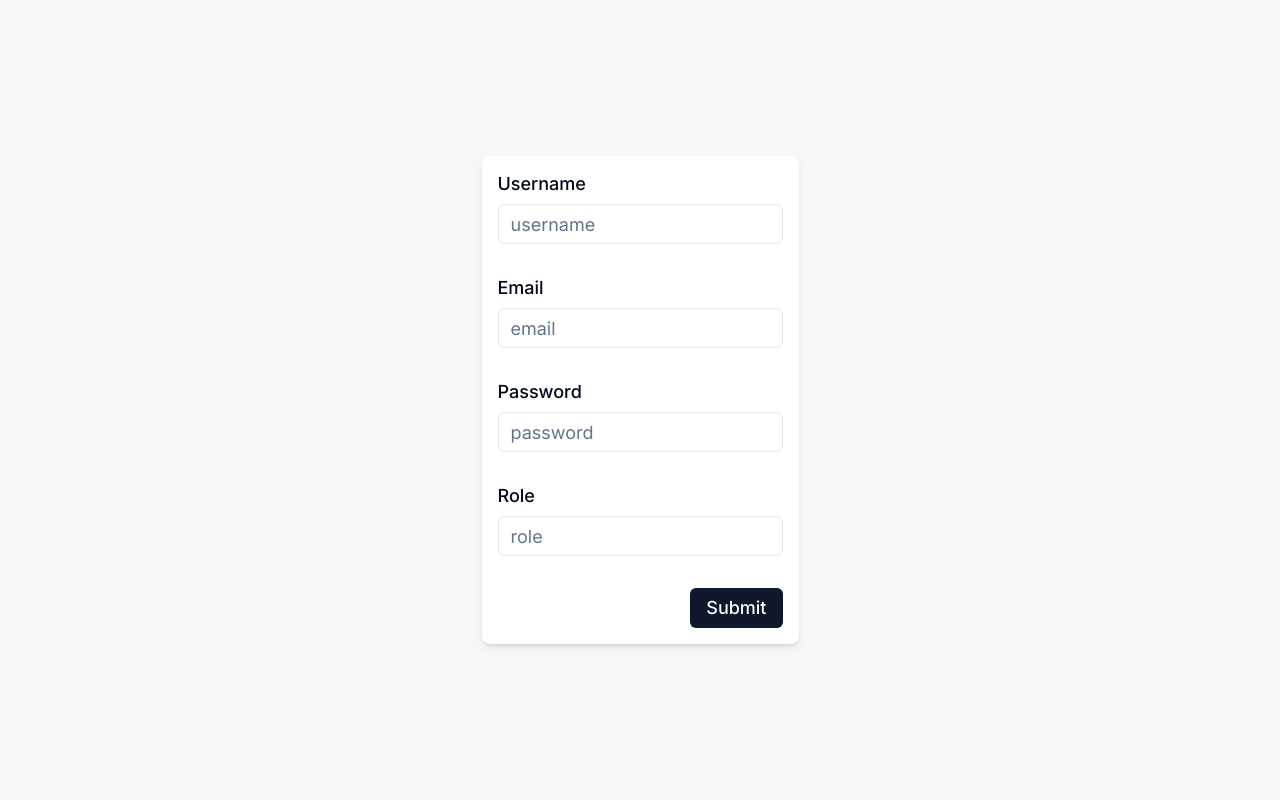
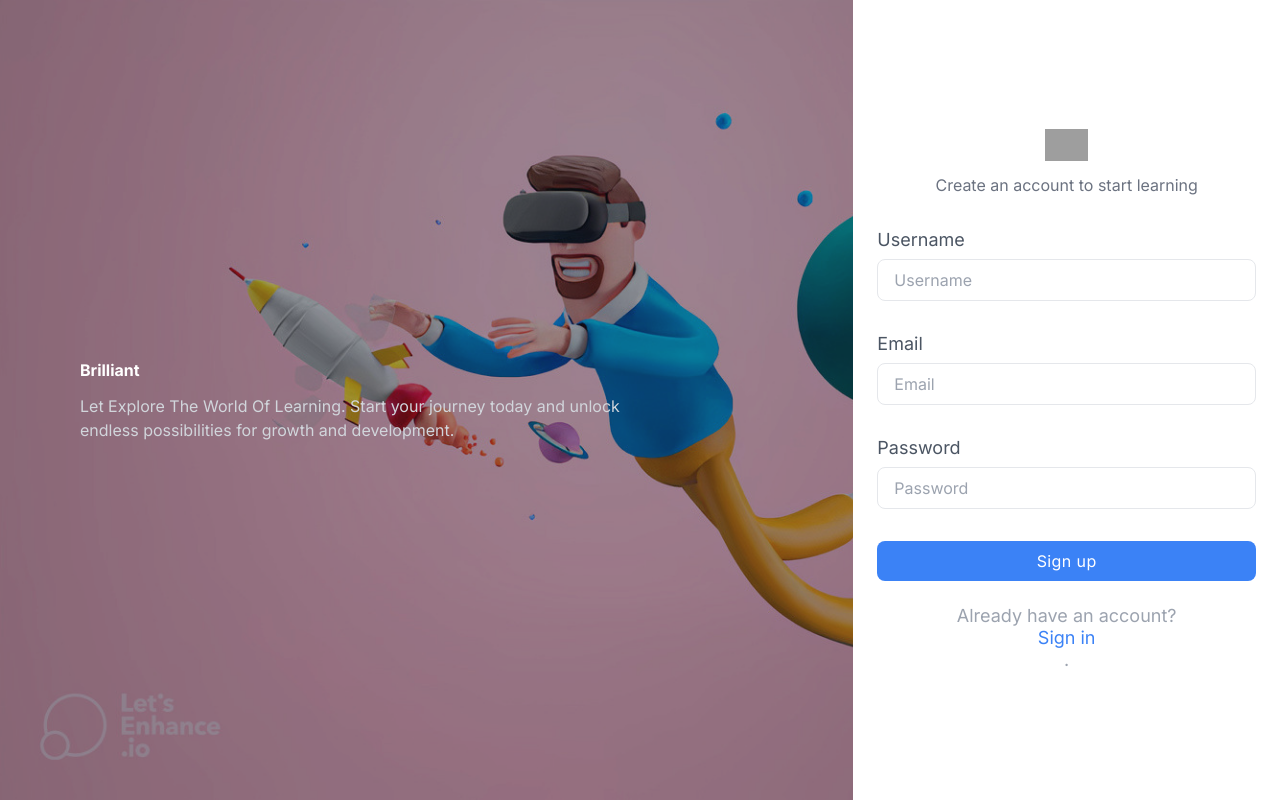
Before and after one commit to fasil729/Learning-APP, a Next.js app in the folder frontend_web/: page /register in a window 1280 px wide. Built offline with nearby package versions, Linux system fonts and the light colour scheme; grey boxes are pictures that could not be loaded.

Commit message:
[frontend] add landing, signin, signup pages

```diff
--- a/frontend_web/app/Home/home.tsx
+++ b/frontend_web/app/Home/home.tsx
@@ -23,25 +23,19 @@ export default function Home() {
           </p>
           <div className="flex-col md:flex-row hidden md:flex gap-5">
             <Link
-              href="/courses"
+              href="/login"
               className="rounded-[20px] group relative bg-blue-500 hover:bg-blue-400 px-5 py-3 text-lg text-white max-w-[200px]"
             >
-              Browse Courses
+              Login
             </Link>
             <Link
-              href="/tutorials"
+              href="/register"
               className="rounded-[20px] group relative bg-transparent px-5 border border-white py-3 text-lg text-white max-w-[200px]"
             >
               <div className="absolute rounded-[20px] z-[1] bg-white inset-0 opacity-0 group-hver:opacity-20" />
-              Tutorials
+              Sign Up
             </Link>
-            <Link
-              href="/contact"
-              className="rounded-[20px] group relative bg-transparent border border-white px-5 py-3 text-lg text-white max-w-[200px]"
-            >
-              <div className="absolute rounded-[20px] z-[1] bg-white inset-0 opacity-0 group-hver:opacity-20" />
-              Contact Us
-            </Link>
+
           </div>
         </div>
       </div>
--- a/frontend_web/components/auth/login.tsx
+++ b/frontend_web/components/auth/login.tsx
@@ -1,115 +1,180 @@
-"use client"
-import { useLoginMutation} from '@/lib/features/auth/authApi'; // Check and verify this import path
-import React, { useState } from 'react';
-import { Button } from '../ui/button';
-import { Form, FormControl, FormDescription, FormField, FormItem, FormLabel, FormMessage } from '../ui/form';
-import { Input } from '../ui/input';
-import { zodResolver } from "@hookform/resolvers/zod"
-import { useForm } from "react-hook-form"
-import { z } from "zod"
-import SuccessMessage from '../messages/successMessage';
-import ErrorMessage from '../messages/errorMessage';
-
-
+"use client";
+import React from "react";
+import { Button } from "../ui/button";
+import {
+  Form,
+  FormControl,
+  FormField,
+  FormLabel,
+  FormMessage,
+} from "../ui/form";
+import { Input } from "../ui/input";
+import { zodResolver } from "@hookform/resolvers/zod";
+import { useForm } from "react-hook-form";
+import { z } from "zod";
+import SuccessMessage from "../messages/successMessage";
+import ErrorMessage from "../messages/errorMessage";
+import { useLoginMutation } from "@/lib/features/auth/authApi";
+import Link from "next/link";
+import { useRouter } from "next/navigation";
 
 const formSchema = z.object({
   username: z.string().min(2, {
     message: "Username must be at least 2 characters.",
   }),
+  password: z
+    .string()
+    .min(2, { message: "Password must be at least 2 characters" }),
+});
 
-  password:z.string().min(2, {message:"Password must be at least 2 characters"}),
+const LoginComponent = () => {
+  const [login, { isError, isLoading, isSuccess, data, error }] =
+    useLoginMutation();
 
-})
-const LoginComponent = () => {
-
-    const [login, { isError, isLoading, isSuccess, data , error}] = useLoginMutation();
-
+  const router = useRouter();
 
   const form = useForm<z.infer<typeof formSchema>>({
     resolver: zodResolver(formSchema),
     defaultValues: {
       username: "",
-
-        password:"",
-
+      password: "",
     },
-    })
+  });
 
   const onSubmit = async (values: z.infer<typeof formSchema>) => {
-
-        console.log("iserror: " + isError, error, data)
-
-         console.log("value: " + values)
+    console.log("iserror: " + isError, error, data);
+    console.log("value: " + values);
     await login({
       username: values.username,
-          password:values.password,
+      password: values.password,
     });
-        console.log("iserror: " + isError, error, data)
+    console.log("iserror: " + isError, error, data);
 
 
   };
 
 
-
-
-    if(data&&data?.accessToken){
-      localStorage.setItem("accessToken", data.accessToken)
+  if (isSuccess) {
+    router.push("/topics");
+  }
+  if (data && data?.accessToken) {
+    localStorage.setItem("accessToken", data.accessToken);
   }
 
   return (
-        <div className='flex min-h-screen w-full justify-center items-center'>
-          <div className="w-max p-4 shadow-md bg-white rounded-lg">
-          <Form {...form} >
-      <form onSubmit={form.handleSubmit(onSubmit)} className="space-y-8">
-
-
+    <div className="bg-white dark:bg-gray-900">
+      <div className="flex justify-center h-screen">
+        <div
+          className="hidden bg-cover lg:block lg:w-2/3"
+          style={{ backgroundImage: "url(/main-bg23.jpg)" }}
+        >
+          <div className="flex items-center h-full px-20 bg-gray-900 bg-opacity-40">
+            <div>
+              <h2 className="text-2xl font-bold text-white sm:text-3xl">
+                Brilliant
+              </h2>
+              <p className="max-w-xl mt-3 text-gray-300">
+                Let Explore The World Of Learning. Start your journey today and
+                unlock endless possibilities for growth and development.
+              </p>
+            </div>
+          </div>
+        </div>
+        <div className="flex items-center w-full max-w-md px-6 mx-auto lg:w-2/6">
+          <div className="flex-1">
+            <div className="text-center">
+              <div className="flex justify-center mx-auto">
+                <img
+                  className="w-auto h-7 sm:h-8"
+                  src="https://merakiui.com/images/logo.svg"
+                  alt=""
+                />
+              </div>
+              <p className="mt-3 text-gray-500 dark:text-gray-300">
+                Sign in to access your account
+              </p>
+            </div>
+            <div className="mt-8">
+              <Form {...form}>
+                <form
+                  onSubmit={form.handleSubmit(onSubmit)}
+                  className="space-y-8"
+                >
                   <FormField
                     control={form.control}
                     name="username"
                     render={({ field }) => (
-            <FormItem>
-              <FormLabel>Username</FormLabel>
-              <FormControl>
-                <Input placeholder="username" {...field} />
-              </FormControl>
-              <FormMessage />
-            </FormItem>
+                      <div>
+                        <label
+                          htmlFor="username"
+                          className="block mb-2 text-sm text-gray-600 dark:text-gray-200"
+                        >
+                          Username
+                        </label>
+                        <input
+                          type="text"
+                          id="username"
+                          placeholder="Username"
+                          className="block w-full px-4 py-2 mt-2 text-gray-700 placeholder-gray-400 bg-white border border-gray-200 rounded-lg dark:placeholder-gray-600 dark:bg-gray-900 dark:text-gray-300 dark:border-gray-700 focus:border-blue-400 dark:focus:border-blue-400 focus:ring-blue-400 focus:outline-none focus:ring focus:ring-opacity-40"
+                          {...field}
+                        />
+                      </div>
                     )}
                   />
-
-
-
-
-
-
-
-
                   <FormField
                     control={form.control}
                     name="password"
                     render={({ field }) => (
-            <FormItem>
-              <FormLabel>Password</FormLabel>
-              <FormControl>
-                <Input placeholder="password" {...field} />
-              </FormControl>
-              <FormMessage />
-            </FormItem>
+                      <div>
+                        <label
+                          htmlFor="password"
+                          className="block mb-2 text-sm text-gray-600 dark:text-gray-200"
+                        >
+                          Password
+                        </label>
+                        <input
+                          type="password"
+                          id="password"
+                          placeholder="Your Password"
+                          className="block w-full px-4 py-2 mt-2 text-gray-700 placeholder-gray-400 bg-white border border-gray-200 rounded-lg dark:placeholder-gray-600 dark:bg-gray-900 dark:text-gray-300 dark:border-gray-700 focus:border-blue-400 dark:focus:border-blue-400 focus:ring-blue-400 focus:outline-none focus:ring focus:ring-opacity-40"
+                          {...field}
+                        />
+                      </div>
                     )}
                   />
-
-
-
-
-
-{isSuccess?<SuccessMessage message='Successfully Registered'/>:""}
-{isError?<ErrorMessage message='Error Ocurred in  Registered'/>:""}
-   <div className="flex justify-end">
-
-   <Button type="submit"  disabled={isLoading}>{isLoading?"Loading...":"Submit"}</Button>
+                  {isSuccess ? (
+                    <SuccessMessage message="Logged In Successfully" />
+                  ) : (
+                    ""
+                  )}
+                  {isError ? (
+                    <ErrorMessage message="Incorrect username or password" />
+                  ) : (
+                    ""
+                  )}
+                  <div className="mt-6">
+                    <button
+                      type="submit"
+                      className="w-full px-4 py-2 tracking-wide text-white transition-colors duration-300 transform bg-blue-500 rounded-lg hover:bg-blue-400 focus:outline-none focus:bg-blue-400 focus:ring focus:ring-blue-300 focus:ring-opacity-50"
+                      disabled={isLoading}
+                    >
+                      {isLoading ? "Loading..." : "Sign in"}
+                    </button>
                   </div>
                 </form>
               </Form>
+              <p className="mt-6 text-sm text-center text-gray-400">
+                Don't have an account yet?{" "}
+                <Link href="/register">
+                  <p className="text-blue-500 focus:outline-none focus:underline hover:underline">
+                    Sign up
+                  </p>
+                </Link>
+                .
+              </p>
+            </div>
+          </div>
+        </div>
       </div>
     </div>
   );
--- a/frontend_web/components/auth/register.tsx
+++ b/frontend_web/components/auth/register.tsx
@@ -1,140 +1,202 @@
-"use client"
-import { useSignUpMutation } from '@/lib/features/auth/authApi'; // Check and verify this import path
-import React, { useState } from 'react';
-import { Button } from '../ui/button';
-import { Form, FormControl, FormDescription, FormField, FormItem, FormLabel, FormMessage } from '../ui/form';
-import { Input } from '../ui/input';
-import { zodResolver } from "@hookform/resolvers/zod"
-import { useForm } from "react-hook-form"
-import { z } from "zod"
-import SuccessMessage from '../messages/successMessage';
-import ErrorMessage from '../messages/errorMessage';
-
-
+"use client";
+import React from "react";
+import { Button } from "../ui/button";
+import {
+  Form,
+  FormControl,
+  FormField,
+  FormLabel,
+  FormMessage,
+} from "../ui/form";
+import { Input } from "../ui/input";
+import { zodResolver } from "@hookform/resolvers/zod";
+import { useForm } from "react-hook-form";
+import { z } from "zod";
+import SuccessMessage from "../messages/successMessage";
+import ErrorMessage from "../messages/errorMessage";
+import { useSignUpMutation } from "@/lib/features/auth/authApi";
+import Link from "next/link";
+import { useRouter } from "next/navigation";
 
 const formSchema = z.object({
   username: z.string().min(2, {
     message: "Username must be at least 2 characters.",
   }),
-  email:z.string().min(2, {message:"email must be at least 2 characters"}),
-  role:z.string().min(2, {message:"Role must be at least 2 characters"}),
-  password:z.string().min(2, {message:"Password must be at least 2 characters"}),
+  email: z.string().min(2, { message: "Email must be at least 2 characters" }),
+  password: z
+    .string()
+    .min(2, { message: "Password must be at least 2 characters" }),
+});
 
-})
 const RegisterComponent = () => {
-
-    const [signUp, { isError, isLoading, isSuccess, data, error }] = useSignUpMutation();
-
+  const router = useRouter();
+  const [signUp, { isError, isLoading, isSuccess, data, error }] =
+    useSignUpMutation();
 
   const form = useForm<z.infer<typeof formSchema>>({
     resolver: zodResolver(formSchema),
     defaultValues: {
       username: "",
-        email:"",
-        password:"",
-        role:"",
+      email: "",
+      password: "",
     },
-    })
+  });
 
   const onSubmit = async (values: z.infer<typeof formSchema>) => {
-
-        console.log("iserror: " + isError, error, data)
-
-
+    console.log("iserror: " + isError, error, data);
     await signUp({
       username: values.username,
-          email:values.email,
-          password:values.password,
-          role:values.role,
+      email: values.email,
+      password: values.password,
+      role: "student", // Set role to "student"
     });
-        console.log("iserror: " + isError, error, data)
+    console.log("iserror: " + isError, error, data);
 
 
   };
 
-    if(data&&data?.accessToken){
-      localStorage.setItem("accessToken", data.accessToken)
+  if (data && data?.accessToken) {
+    localStorage.setItem("accessToken", data.accessToken);
   }
 
+  if (isSuccess) {
+    router.push("/topics");
+  }
   return (
-        <div className='flex min-h-screen w-full justify-center items-center'>
-          <div className="w-max p-4 shadow-md bg-white rounded-lg">
-          <Form {...form} >
-      <form onSubmit={form.handleSubmit(onSubmit)} className="space-y-8">
-
-
+    <div className="bg-white dark:bg-gray-900">
+      <div className="flex justify-center h-screen">
+        <div
+          className="hidden bg-cover lg:block lg:w-2/3"
+          style={{ backgroundImage: "url(/main-bg23.jpg)" }}
+        >
+          <div className="flex items-center h-full px-20 bg-gray-900 bg-opacity-40">
+            <div>
+              <h2 className="text-2xl font-bold text-white sm:text-3xl">
+                Brilliant
+              </h2>
+              <p className="max-w-xl mt-3 text-gray-300">
+                Let Explore The World Of Learning. Start your journey today and
+                unlock endless possibilities for growth and development.
+              </p>
+            </div>
+          </div>
+        </div>
+        <div className="flex items-center w-full max-w-md px-6 mx-auto lg:w-2/6">
+          <div className="flex-1">
+            <div className="text-center">
+              <div className="flex justify-center mx-auto">
+                <img
+                  className="w-auto h-7 sm:h-8"
+                  src="https://merakiui.com/images/logo.svg"
+                  alt=""
+                />
+              </div>
+              <p className="mt-3 text-gray-500 dark:text-gray-300">
+                Create an account to start learning
+              </p>
+            </div>
+            <div className="mt-8">
+              <Form {...form}>
+                <form
+                  onSubmit={form.handleSubmit(onSubmit)}
+                  className="space-y-8"
+                >
                   <FormField
                     control={form.control}
                     name="username"
                     render={({ field }) => (
-            <FormItem>
-              <FormLabel>Username</FormLabel>
-              <FormControl>
-                <Input placeholder="username" {...field} />
-              </FormControl>
-              <FormMessage />
-            </FormItem>
+                      <div>
+                        <label
+                          htmlFor="username"
+                          className="block mb-2 text-sm text-gray-600 dark:text-gray-200"
+                        >
+                          Username
+                        </label>
+                        <input
+                          type="text"
+                          id="username"
+                          placeholder="Username"
+                          className="block w-full px-4 py-2 mt-2 text-gray-700 placeholder-gray-400 bg-white border border-gray-200 rounded-lg dark:placeholder-gray-600 dark:bg-gray-900 dark:text-gray-300 dark:border-gray-700 focus:border-blue-400 dark:focus:border-blue-400 focus:ring-blue-400 focus:outline-none focus:ring focus:ring-opacity-40"
+                          {...field}
+                        />
+                      </div>
                     )}
                   />
-
-
-
-
-
                   <FormField
                     control={form.control}
                     name="email"
                     render={({ field }) => (
-            <FormItem>
-              <FormLabel>Email</FormLabel>
-              <FormControl>
-                <Input placeholder="email" {...field} />
-              </FormControl>
-              <FormMessage />
-            </FormItem>
+                      <div>
+                        <label
+                          htmlFor="email"
+                          className="block mb-2 text-sm text-gray-600 dark:text-gray-200"
+                        >
+                          Email
+                        </label>
+                        <input
+                          type="email"
+                          id="email"
+                          placeholder="Email"
+                          className="block w-full px-4 py-2 mt-2 text-gray-700 placeholder-gray-400 bg-white border border-gray-200 rounded-lg dark:placeholder-gray-600 dark:bg-gray-900 dark:text-gray-300 dark:border-gray-700 focus:border-blue-400 dark:focus:border-blue-400 focus:ring-blue-400 focus:outline-none focus:ring focus:ring-opacity-40"
+                          {...field}
+                        />
+                      </div>
                     )}
                   />
-
-
-
                   <FormField
                     control={form.control}
                     name="password"
                     render={({ field }) => (
-            <FormItem>
-              <FormLabel>Password</FormLabel>
-              <FormControl>
-                <Input placeholder="password" {...field} />
-              </FormControl>
-              <FormMessage />
-            </FormItem>
+                      <div>
+                        <label
+                          htmlFor="password"
+                          className="block mb-2 text-sm text-gray-600 dark:text-gray-200"
+                        >
+                          Password
+                        </label>
+                        <input
+                          type="password"
+                          id="password"
+                          placeholder="Password"
+                          className="block w-full px-4 py-2 mt-2 text-gray-700 placeholder-gray-400 bg-white border border-gray-200 rounded-lg dark:placeholder-gray-600 dark:bg-gray-900 dark:text-gray-300 dark:border-gray-700 focus:border-blue-400 dark:focus:border-blue-400 focus:ring-blue-400 focus:outline-none focus:ring focus:ring-opacity-40"
+                          {...field}
+                        />
+                      </div>
                     )}
                   />
-
-
-<FormField
-          control={form.control}
-          name="role"
-          render={({ field }) => (
-            <FormItem>
-              <FormLabel>Role</FormLabel>
-              <FormControl>
-                <Input placeholder="role" {...field} />
-              </FormControl>
-              <FormMessage />
-            </FormItem>
+                  {isSuccess ? (
+                    <SuccessMessage message="Successfully Registered" />
+                  ) : (
+                    ""
                   )}
-        />
-
-
-{isSuccess?<SuccessMessage message='Successfully Registered'/>:""}
-{isError?<ErrorMessage message='Error Ocurred in  Registered'/>:""}
-   <div className="flex justify-end">
-
-   <Button type="submit" disabled={isLoading}>{isLoading?"Loading...":"Submit"}</Button>
+                  {isError ? (
+                    <ErrorMessage message="Error Ocurred in  Registered" />
+                  ) : (
+                    ""
+                  )}
+                  <div className="mt-6">
+                    <button
+                      type="submit"
+                      className="w-full px-4 py-2 tracking-wide text-white transition-colors duration-300 transform bg-blue-500 rounded-lg hover:bg-blue-400 focus:outline-none focus:bg-blue-400 focus:ring focus:ring-blue-300 focus:ring-opacity-50"
+                      disabled={isLoading}
+                    >
+                      {isLoading ? "Loading..." : "Sign up"}
+                    </button>
                   </div>
                 </form>
               </Form>
+              <p className="mt-6 text-sm text-center text-gray-400">
+                Already have an account?{" "}
+                <Link href="/login">
+                  <p className="text-blue-500 focus:outline-none focus:underline hover:underline">
+                    Sign in
+                  </p>
+                </Link>
+                .
+              </p>
+            </div>
+          </div>
+        </div>
       </div>
     </div>
   );
```
Lines whose indentation alone changed are shown as unchanged.
